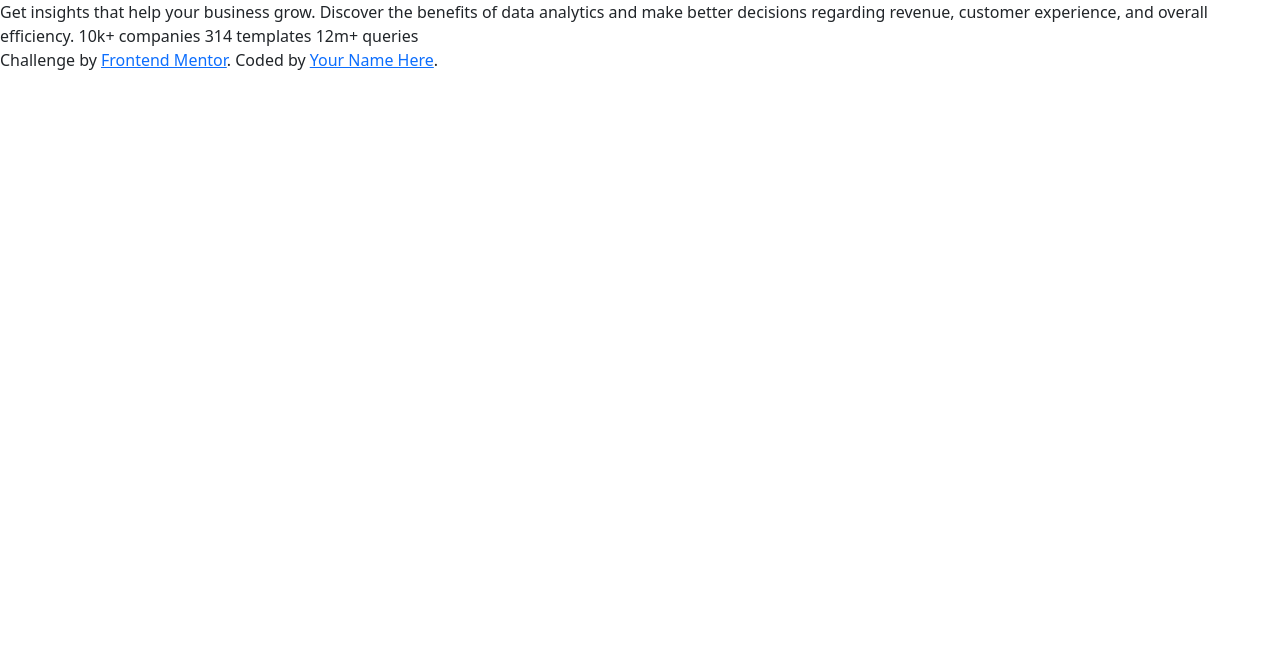
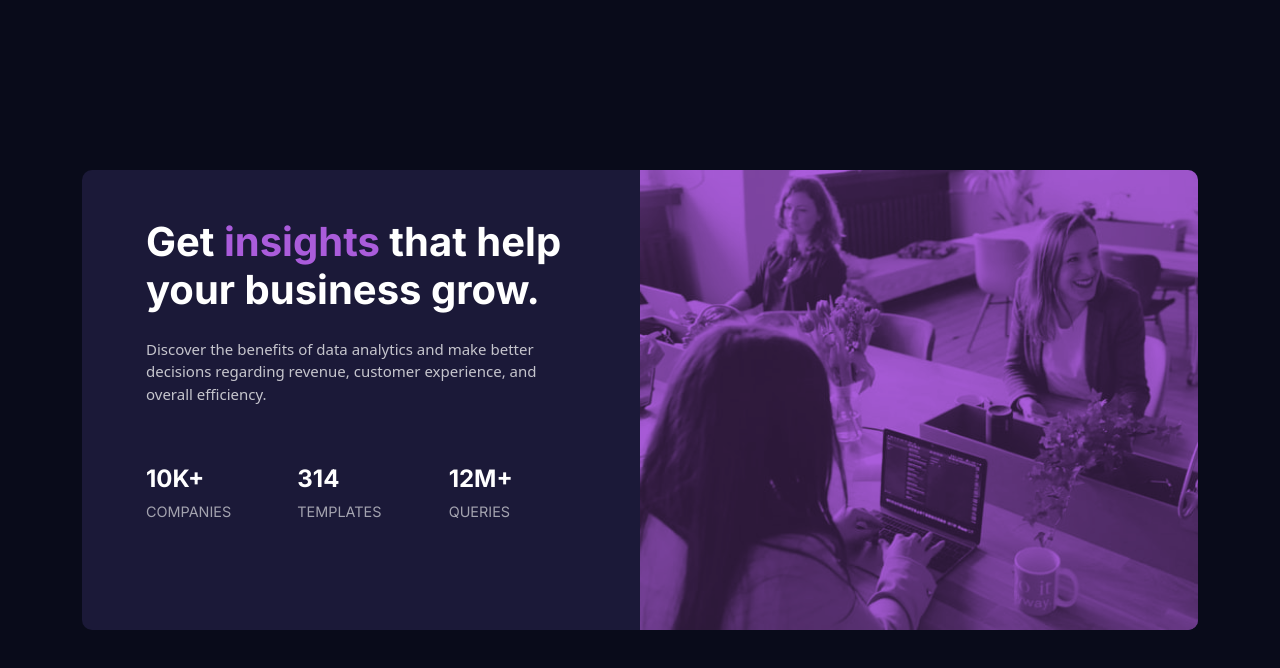
Before and after one commit to unip/fm-stats-component, a plain HTML site: page index.html in a window 1280 px wide. Drawn offline with nearby package versions, Linux system fonts and the light colour scheme.

Commit message:
implement css

```diff
--- a/index.html
+++ b/index.html
@@ -14,18 +14,43 @@
 </head>
 <body>
 
-  Get insights that help your business grow.
+  <div class="container d-md-flex align-items-center h-100">
 
-  Discover the benefits of data analytics and make better decisions regarding revenue, customer
-  experience, and overall efficiency.
+    <div class="stat-card row mx-3 my-4 m-md-0">
+      <div class="stat-text col-12 col-md-6 text-center text-md-start d-flex flex-column order-2 order-md-1">
+        <h1 class="mb-4">Get <span class="text-violet">insights</span> that help your business grow.</h1>
 
-  10k+ companies
-  314 templates
-  12m+ queries
+        <p>
+          Discover the benefits of data analytics and make better decisions regarding revenue, customer
+          experience, and overall efficiency.
+        </p>
 
-  <div class="attribution">
-    Challenge by <a href="https://www.frontendmentor.io?ref=challenge" target="_blank">Frontend Mentor</a>.
-    Coded by <a href="#">Your Name Here</a>.
+
+        <div class="stats row h-100 d-flex flex-column flex-md-row align-items-center">
+          <div class="col-12 col-md-4">
+            <h4 class="text-uppercase">10k+</h4>
+            <p class="text-uppercase">companies</p>
+          </div>
+          <div class="col-12 col-md-4">
+            <h4 class="text-uppercase">314</h4>
+            <p class="text-uppercase">templates</p>
+          </div>
+          <div class="col-12 col-md-4">
+            <h4 class="text-uppercase">12m+</h4>
+            <p class="text-uppercase">queries</p>
+          </div>
+        </div>
+      </div>
+      <div class="stat-img col-12 col-md-6 px-0 order-1 order-md-2">
+        <img class="d-none d-md-block" src="./images/image-header-desktop.jpg" alt="">
+        <img class="d-md-none" src="./images/image-header-mobile.jpg" alt="">
+      </div>
+    </div>
+
+    <!-- <div class="attribution">
+      Challenge by <a href="https://www.frontendmentor.io?ref=challenge" target="_blank">Frontend Mentor</a>.
+      Coded by <a href="#">Your Name Here</a>.
+    </div> -->
   </div>
 
   <script src="https://cdn.jsdelivr.net/npm/bootstrap@5.0.1/dist/js/bootstrap.bundle.min.js" integrity="sha384-gtEjrD/SeCtmISkJkNUaaKMoLD0//ElJ19smozuHV6z3Iehds+3Ulb9Bn9Plx0x4" crossorigin="anonymous"></script>
--- a/style.scss
+++ b/style.scss
@@ -0,0 +1,64 @@
+@import url('https://fonts.googleapis.com/css2?family=Inter:wght@400;700&display=swap');
+@import url('https://fonts.googleapis.com/css2?family=Lexend+Deca&display=swap');
+
+:root {
+  --very-dark-blue: hsl(233, 47%, 7%);
+  --dark-blue: hsl(244, 38%, 16%);
+  --violet: hsl(277, 64%, 61%);
+}
+
+html, body {
+  height: 100%;
+}
+
+body {
+  color: hsla(0, 0%, 100%, 0.75);
+  font-size: 15px;
+  font-weight: 200;
+  background-color: hsl(233, 47%, 7%);
+
+  .stat-card {
+    background-color: var(--dark-blue);
+    border-radius: 10px;
+    overflow: hidden;
+
+    .stat-text {
+      padding: 3rem 4rem;
+
+      @media (max-width: 375px) {
+        padding: 2rem 1.8rem;
+      }
+
+      h1, h4 {
+        color: white;
+        font-family: 'Inter', sans-serif;
+        font-weight: 700;
+      }
+    }
+
+    .stats {
+      font-family: 'Inter', sans-serif;
+      p {
+        color: hsla(0, 0%, 100%, 0.6);
+        font-size: 0.9rem;
+      }
+    }
+
+    .stat-img {
+      background-color: var(--violet);
+
+      img {
+        width: 100%;
+        height: 100%;
+        max-width: 100%;
+        object-fit: cover;
+        mix-blend-mode: multiply;
+        opacity: 0.75;
+      }
+    }
+  }
+}
+
+.text-violet {
+  color: var(--violet);
+}
```
Also changed, not shown: style.css, 1 other file.
